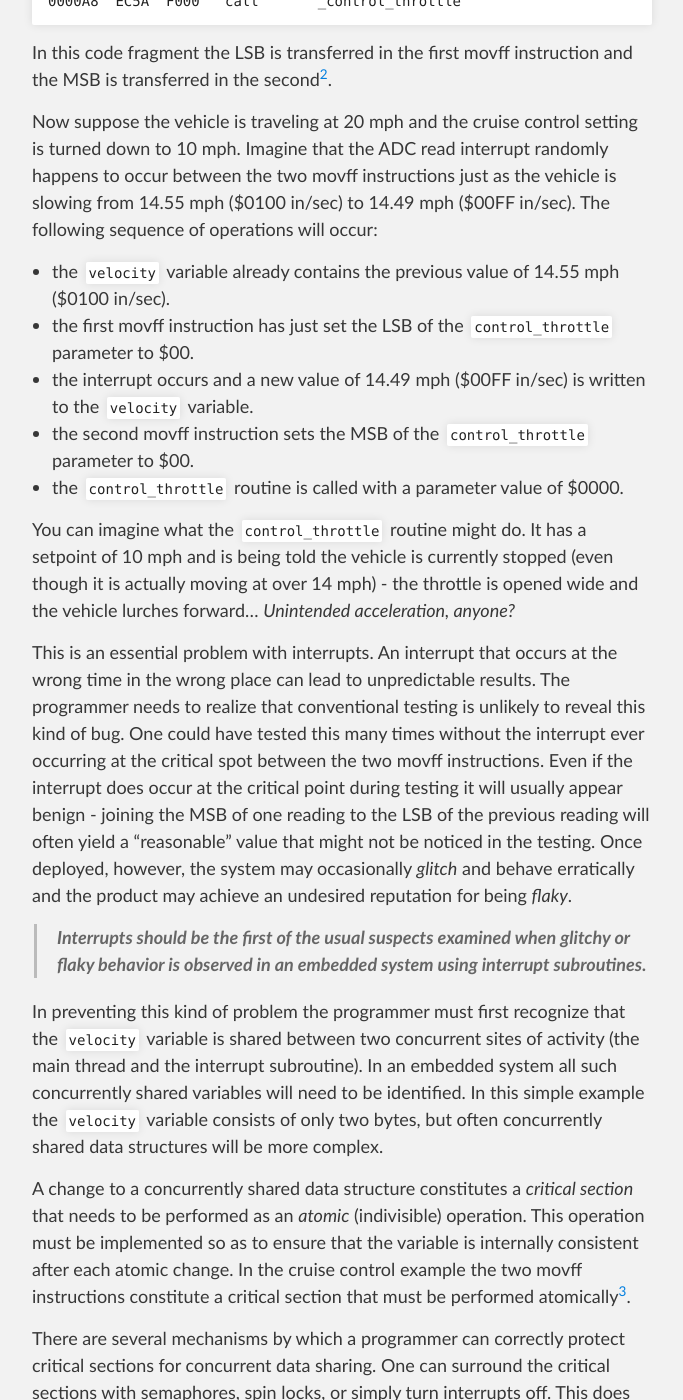
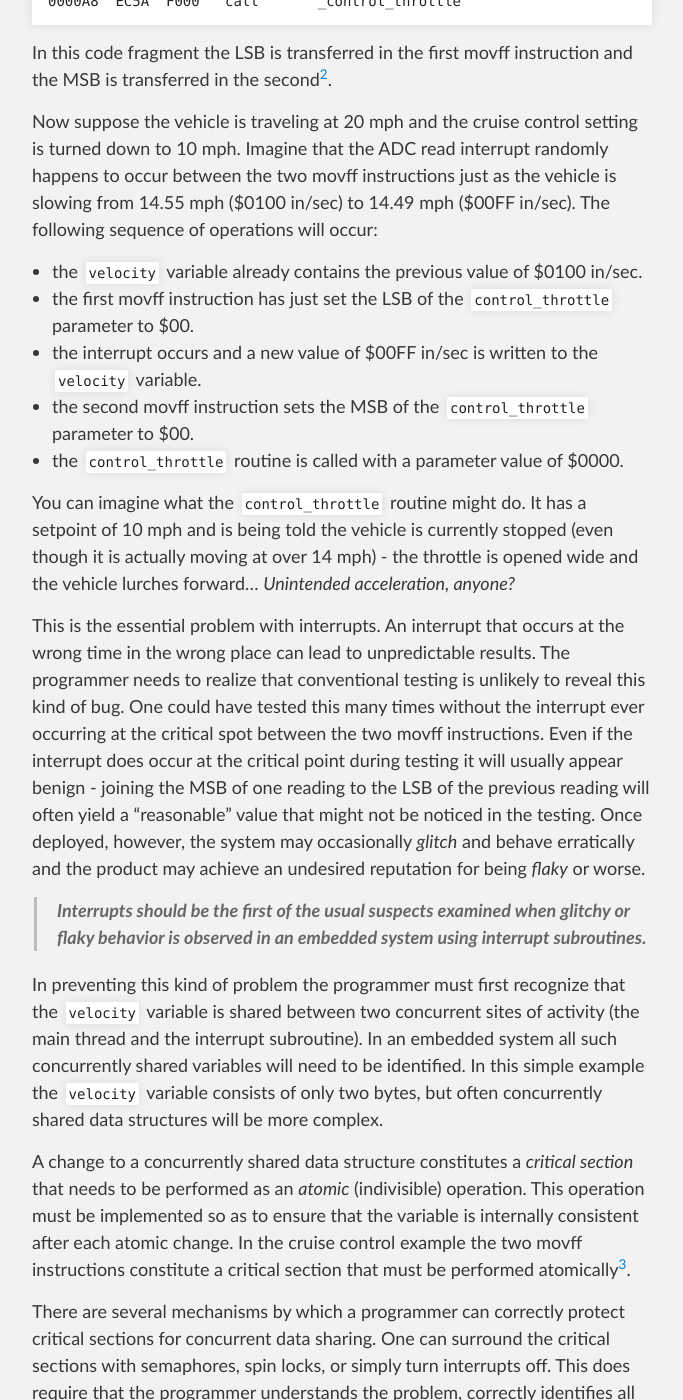
Before and after one commit to dhawk/concurrent-pascal-compiler, a Jekyll site: the page built from interrupt-problems.md, in a window 1280 px wide and 1400 px high, scrolled down 3776 px. Shown: the whole window, without its empty margins (298-981 px from the left). Built offline with Jekyll 4.4.1, drawn with Linux system fonts in a browser that asks for light colours; some of the changed text lies outside the part shown.

Commit message:
more edits

```diff
--- a/interrupt-problems.md
+++ b/interrupt-problems.md
@@ -120,15 +120,15 @@
 
 Now suppose the vehicle is traveling at 20 mph and the cruise control setting is turned down to 10 mph.  Imagine that the ADC read interrupt randomly happens to occur between the two movff instructions just as the vehicle is slowing from 14.55 mph ($0100 in/sec) to 14.49 mph ($00FF in/sec). The following sequence of operations will occur:
 
-- the `velocity` variable already contains the previous value of 14.55 mph ($0100 in/sec).
+- the `velocity` variable already contains the previous value of $0100 in/sec.
 - the first movff instruction has just set the LSB of the `control_throttle` parameter to $00.
-- the interrupt occurs and a new value of 14.49 mph ($00FF in/sec) is written to the `velocity` variable.
+- the interrupt occurs and a new value of $00FF in/sec is written to the `velocity` variable.
 - the second movff instruction sets the MSB of the `control_throttle` parameter to $00.
 - the `control_throttle` routine is called with a parameter value of $0000.
 
 You can imagine what the `control_throttle` routine might do.  It has a setpoint of 10 mph and is being told the vehicle is currently stopped (even though it is actually moving at over 14 mph) - the throttle is opened wide and the vehicle lurches forward...  *Unintended acceleration, anyone?*
 
-This is an essential problem with interrupts.  An interrupt that occurs at the wrong time in the wrong place can lead to unpredictable results.  The programmer needs to realize that conventional testing is unlikely to reveal this kind of bug.  One could have tested this many times without the interrupt ever occurring at the critical spot between the two movff instructions.  Even if the interrupt does occur at the critical point during testing it will usually appear benign - joining the MSB of one reading to the LSB of the previous reading will often yield a "reasonable" value that might not be noticed in the testing.  Once deployed, however, the system may occasionally *glitch* and behave erratically and the product may achieve an undesired reputation for being *flaky*.
+This is the essential problem with interrupts.  An interrupt that occurs at the wrong time in the wrong place can lead to unpredictable results.  The programmer needs to realize that conventional testing is unlikely to reveal this kind of bug.  One could have tested this many times without the interrupt ever occurring at the critical spot between the two movff instructions.  Even if the interrupt does occur at the critical point during testing it will usually appear benign - joining the MSB of one reading to the LSB of the previous reading will often yield a "reasonable" value that might not be noticed in the testing.  Once deployed, however, the system may occasionally *glitch* and behave erratically and the product may achieve an undesired reputation for being *flaky* or worse.
 
 > ***Interrupts should be the first of the usual suspects examined when glitchy or flaky behavior is observed in an embedded system using interrupt subroutines.***
 
@@ -146,7 +146,7 @@
 
 The C language has no means of identifying concurrently accessed data structures and therefore the compiler cannot automatically identify critical sections and insert the necessary protection mechanisms.  This must be done by the programmer.  A C program with incomplete, inconsistent, or totally missing critical section code will happily compile with no error messages or warnings.
 
-[^volatile]: the `volatile` keyword in C <https://en.wikipedia.org/wiki/Volatile_(computer_programming)>
+[^volatile]: See the discussion of the `volatile` keyword in C and C++: <https://en.wikipedia.org/wiki/Volatile_(computer_programming)>
 
 ## Concurrent Pascal
 
@@ -191,7 +191,9 @@
       end interrupt TMR0I_prio1_interrupt;
 ~~~
 
-This is an example of an interrupt process.  It accomplishes the same thing as the interrupt subroutine but has an important paradigm shift.  Instead of being a subroutine "called by  the hardware" it is instead a cyclic sequential process synchronized with the hardware via the interrupt (interrupts are best understood as being a signal that the hardware has completed an operation).  At the beginning of the cycle the ADC is set up to perform a measurement *(details not shown)*. The process thread then blocks at the `await interrupt` statement until the TMR0 interrupt signals that the ADC measurement is ready.  At that point the ADC reading is written to the velocity monitor (passed as to the process as parameter `v` at system initialization) and then the cycle repeats.  The specific interrupt an interrupt process is synchronized to is specified at the end of the process variable type declaration (here `TMR0I_prio1_interrupt`).  This process runs at priority 1 which is equivalent to the PIC18 low priority interrupt (the high priority interrupt is priority 2).
+This is an example of an interrupt process.  It accomplishes the same thing as the interrupt subroutine but has an important paradigm shift.  Instead of being a subroutine "called by  the hardware" it is instead a cyclic sequential process synchronized with the hardware via the interrupt (interrupts are best understood as being a signal that the hardware has completed an operation).  At the beginning of the cycle the ADC is set up to perform a measurement *(details not shown)*. The process thread then blocks at the `await interrupt` statement until the TMR0 interrupt signals that the ADC measurement is ready.  At that point the ADC reading[^either-endian-SFRs] is written to the velocity monitor (passed as to the process as parameter `v` at system initialization) and then the cycle repeats.  The specific interrupt an interrupt process is synchronized to is specified at the end of the process variable type declaration (here `TMR0I_prio1_interrupt`).  This process runs at priority 1 which is equivalent to the PIC18 low priority interrupt (the high priority interrupt is priority 2).
+
+[^either-endian-SFRs]: The PIC18x Concurrent Pascal compiler can handle either big-endian or little-endian SFR layouts (both can occur in the same microcontroller!), so the byte shifting required by XC8 is unnecessary.
 
 Next we will look at the main process.
 
--- a/nav.html
+++ b/nav.html
@@ -64,7 +64,7 @@
 
             <hr />
             <p>Email:&nbsp;&nbsp;&nbsp;<a href="mailto:cpc@davidhawk.us">cp@davidhawk.us</a></p>
-            <p style="font-size:55%">Theme credit: derived from Slate (maintained by <a href="https://github.com/jasoncostello">Jason Costello</a>)</p>
+            <p style="font-size:45%">Theme credit: derived from Slate (maintained by <a href="https://github.com/jasoncostello">Jason Costello</a>)</p>
           </div>
         </header>
      </header>
```
Also changed, not shown: other parts of interrupt-problems.md (+2 -2 lines), other parts of nav.html (+1 -1 lines), interrupt-problems/access-rights.png.
